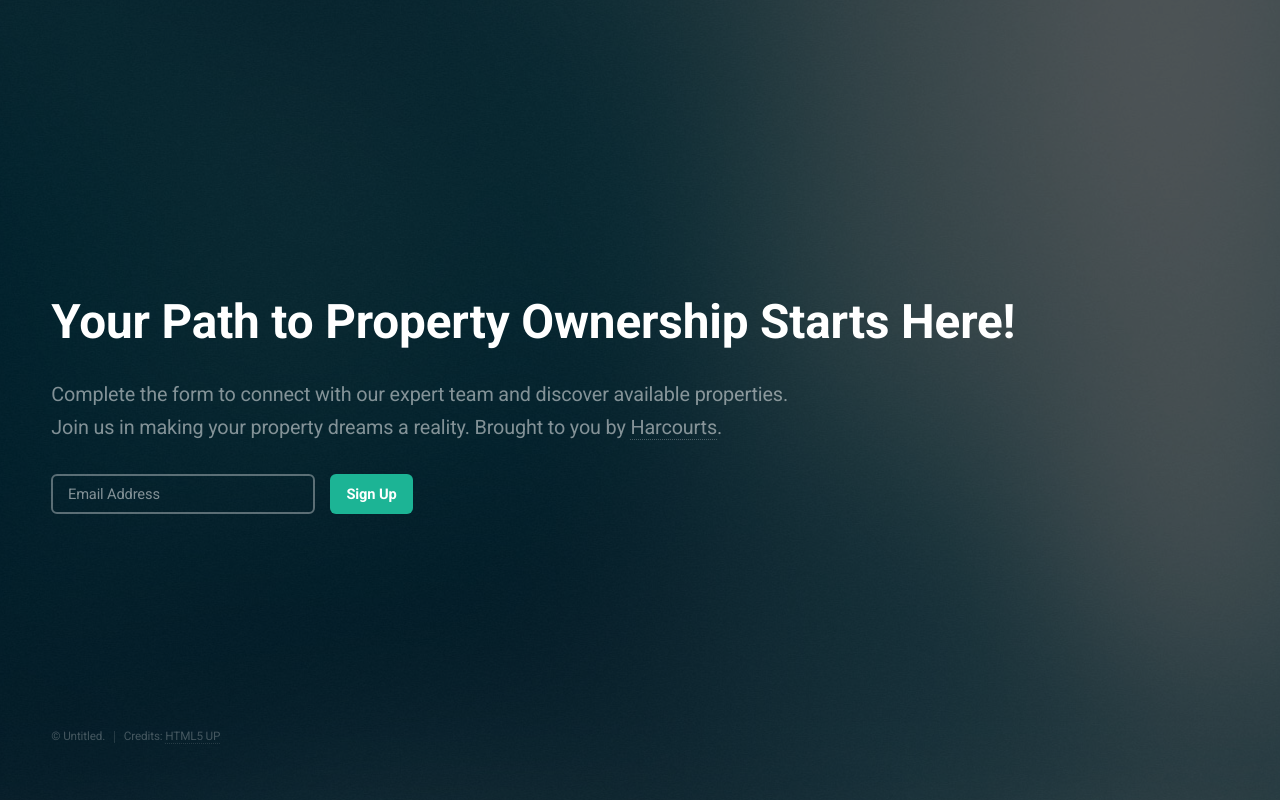
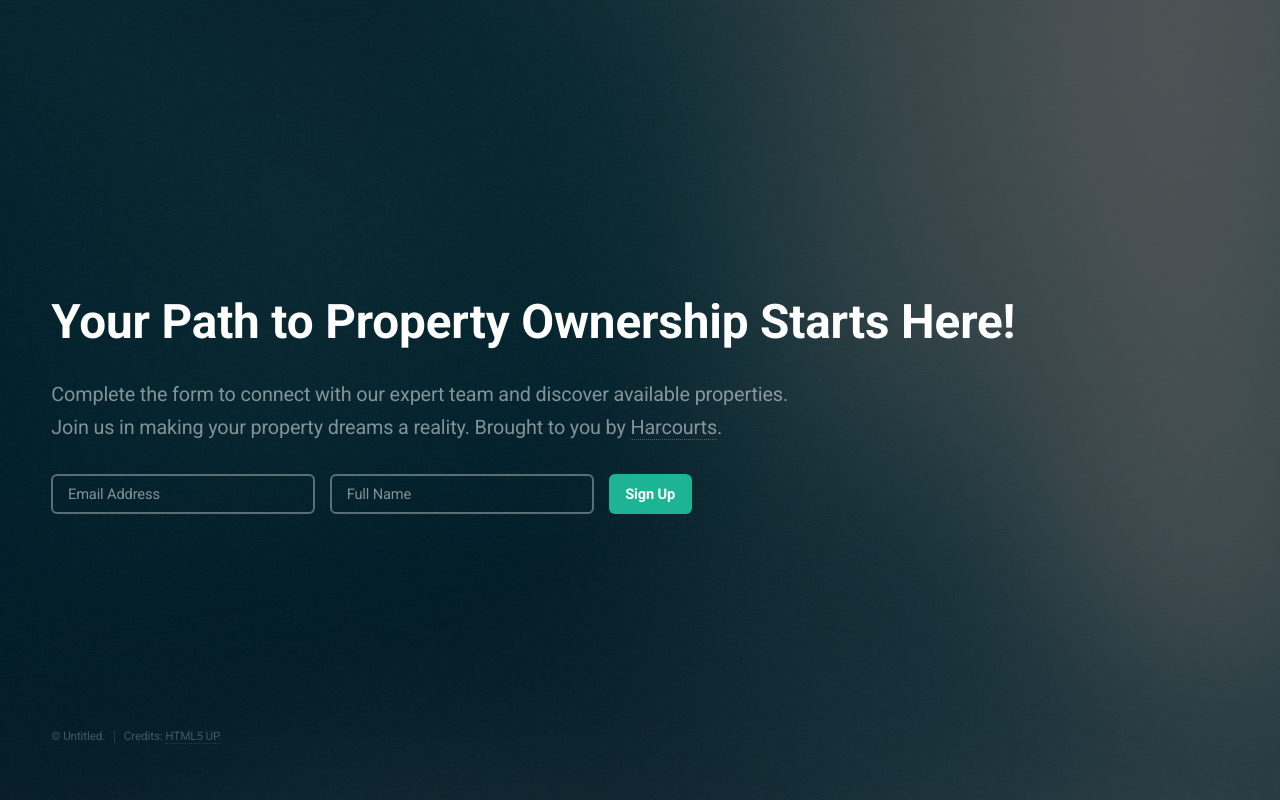
Before and after one commit to GauravRajSingh-IND/harcourts, a Flask app: page / in a window 1280 px wide. Run offline with Flask 3, Linux system fonts and the light colour scheme.

Commit message:
modify index.html to add username input area

```diff
--- a/templates/index.html
+++ b/templates/index.html
@@ -23,6 +23,7 @@
 		<!-- Signup Form -->
 			<form id="signup-form" method="post" action="#">
 				<input type="email" name="email" id="email" placeholder="Email Address" />
+				<input type="text" name="user_name" id="user_name" placeholder="Full Name" />
 				<input type="submit" value="Sign Up" />
 			</form>
 
```
